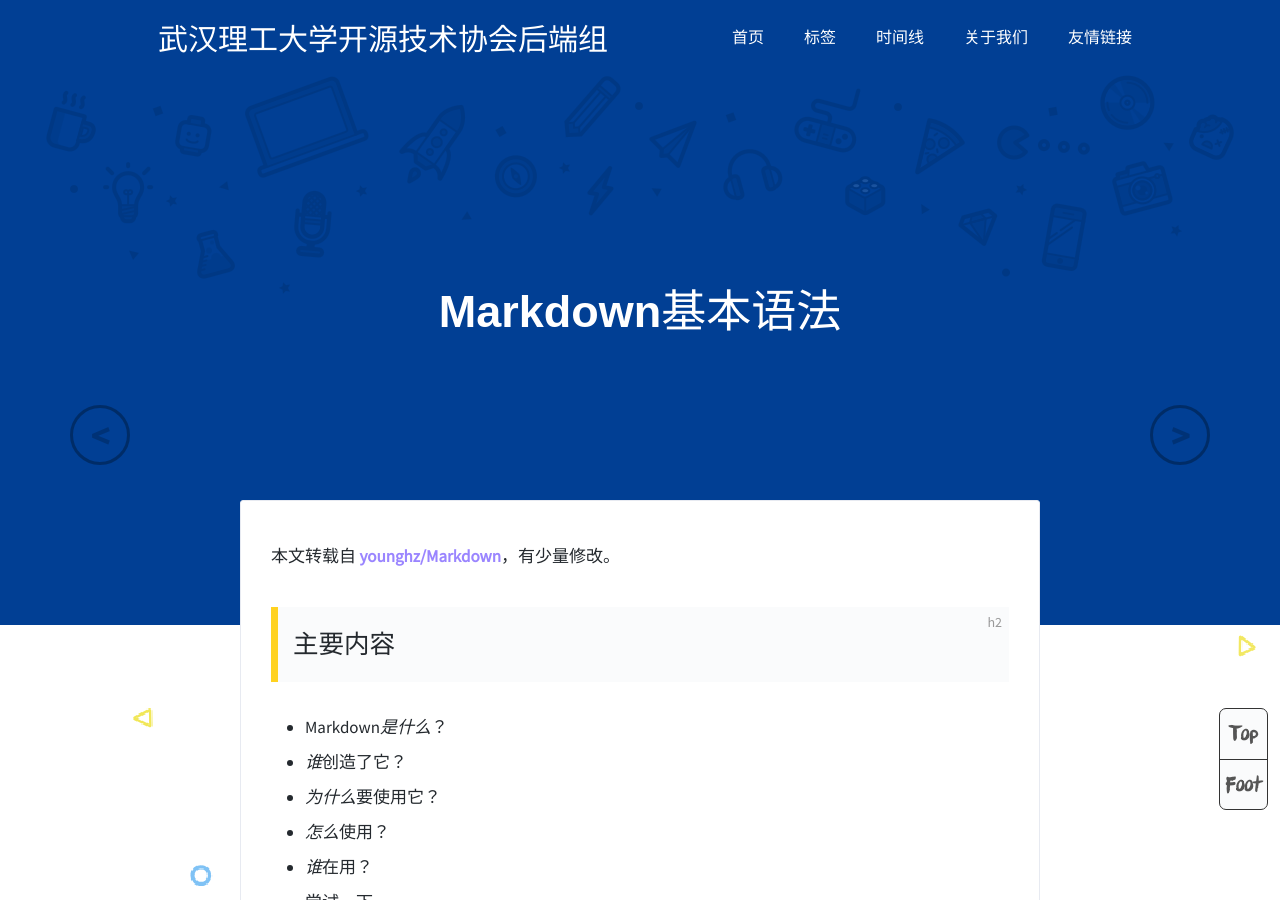
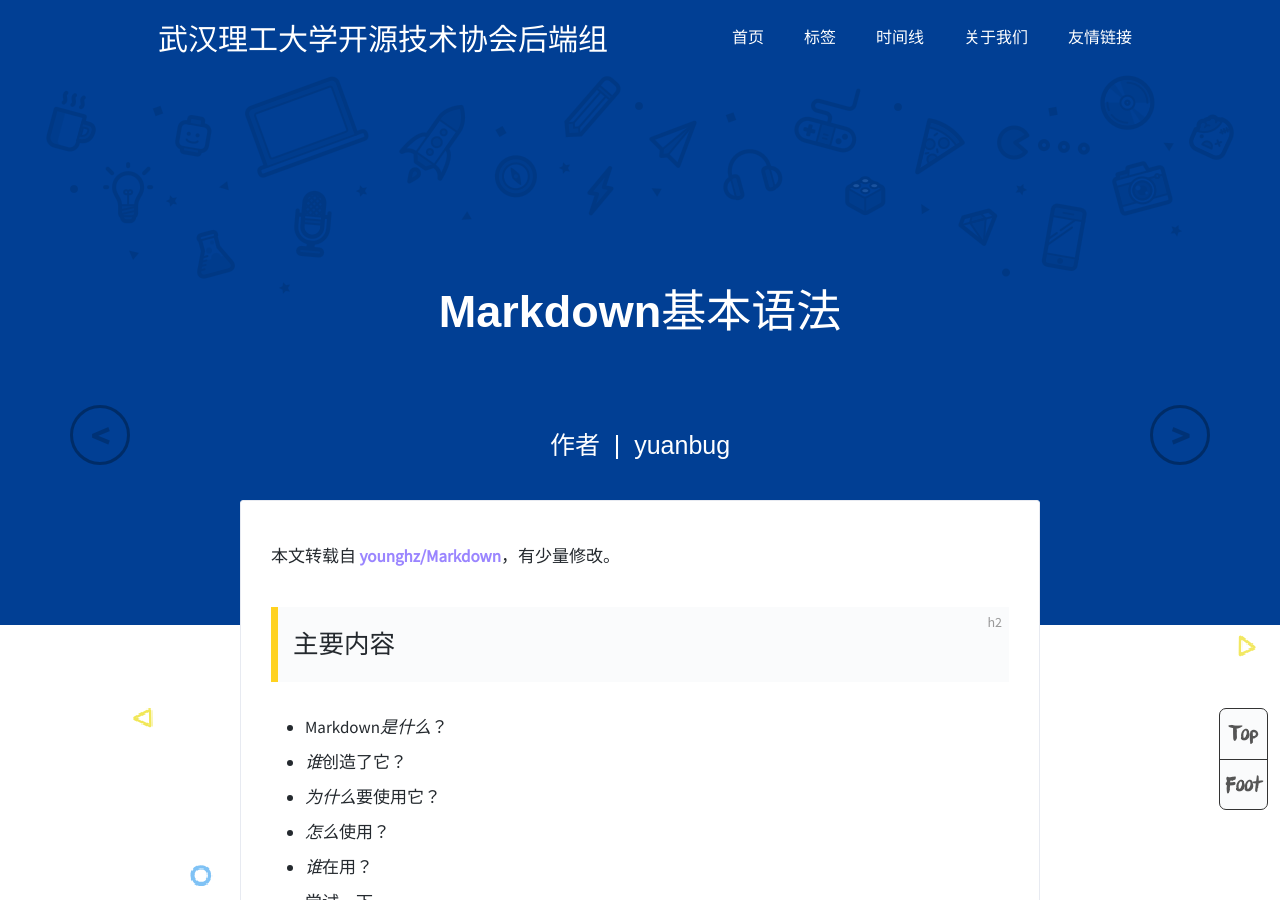
Before and after one commit to WHUTOSA-BEG/WHUTOSA-BEG.github.io, a Jekyll site: the page built from _posts/2020-06-25-markdown.md, in a window 1280 px wide and 900 px high. Built offline with Jekyll 4.4.1, drawn with Linux system fonts in a browser that asks for light colours; comment, search, counter and statistics services are not loaded.

Commit message:
初期修改

```diff
--- a/_includes/post-header.html
+++ b/_includes/post-header.html
@@ -2,7 +2,7 @@
 <header id="post-header" style="background-color:#9A85FF;">
   <div class="top-center">
       <div class="logo">
-          <a href="{{ "/" | relative_url }}" title="my awesome webtitle" style="color: white;">{{ site.webtitle }}</a>
+          <a href="{{ &quot;/&quot; | relative_url }}" title="my awesome webtitle" style="color: white;">{{ site.webtitle }}</a>
       </div>
       <nav class="top-nav">
           <ul>
@@ -22,7 +22,7 @@
 <header id="post-header" style="background-color:{{ page.color }};">
   <div class="top-center">
       <div class="logo">
-          <a href="{{ "/" | relative_url }}" title="my awesome webtitle" style="color: white;">{{ site.webtitle }}</a>
+          <a href="{{ &quot;/&quot; | relative_url }}" title="my awesome webtitle" style="color: white;">{{ site.webtitle }}</a>
       </div>
       <nav class="top-nav">
           <ul>
--- a/_includes/post-title.html
+++ b/_includes/post-title.html
@@ -1,12 +1,3 @@
-<!-- 版本一 垃圾 -->
-<!-- <div class="wow fadeIn top" data-wow-duration="3.5s" >
-    <span class="wow fadeInUp" data-wow-delay="0.2s">{{ page.title }}</span>
-    <span class="wow fadeInUp" data-wow-delay="0.4s">{{ page.description }}</span>
-    <span class="wow fadeInUp" data-wow-delay="0.4s">{{ page.description }}</span>
-    <span class="wow fadeInUp" data-wow-delay="0.6s">作者&nbsp;&nbsp;|&nbsp;&nbsp;{% if page.author %}{{ page.author }}{% else %}{{ site.author }}{% endif %}</span>
-</div> -->
-
-<!-- 版本二 可切换页面 -->
 {% if page.color.size==0 or page.color==nil %}
 <div class="post-top" style="background-color:#9A85FF;">
   <!-- 页面宽度大于800px -->
@@ -23,7 +14,7 @@
     <span class="wow fadeInUp" data-wow-delay="0.2s">{{ page.title }}</span>
     <!-- <span class="wow fadeInUp" data-wow-delay="0.4s">{{ page.description }}</span> -->
     <!-- <span class="wow fadeInUp" data-wow-delay="0.4s">{{ page.description }}</span> -->
-    <!-- <span class="wow fadeInUp" data-wow-delay="0.6s">作者&nbsp;&nbsp;|&nbsp;&nbsp;{% if page.author %}{{ page.author }}{% else %}{{ site.author }}{% endif %}</span> -->
+    <span class="wow fadeInUp" data-wow-delay="0.6s">作者&nbsp;&nbsp;|&nbsp;&nbsp;{% if page.author %}{{ page.author }}{% else %}{{ site.author }}{% endif %}</span>
   </div>
   <div class="right-area">
     {% if page.previous.url %}
@@ -65,7 +56,7 @@
     <span class="wow fadeInUp" data-wow-delay="0.2s">{{ page.title }}</span>
     <!-- <span class="wow fadeInUp" data-wow-delay="0.4s">{{ page.description }}</span> -->
     <!-- <span class="wow fadeInUp" data-wow-delay="0.4s">{{ page.description }}</span> -->
-    <!-- <span class="wow fadeInUp" data-wow-delay="0.6s">作者&nbsp;&nbsp;|&nbsp;&nbsp;{% if page.author %}{{ page.author }}{% else %}{{ site.author }}{% endif %}</span> -->
+    <span class="wow fadeInUp" data-wow-delay="0.6s">作者&nbsp;&nbsp;|&nbsp;&nbsp;{% if page.author %}{{ page.author }}{% else %}{{ site.author }}{% endif %}</span>
   </div>
   <div class="right-area">
     {% if page.previous.url %}
```
